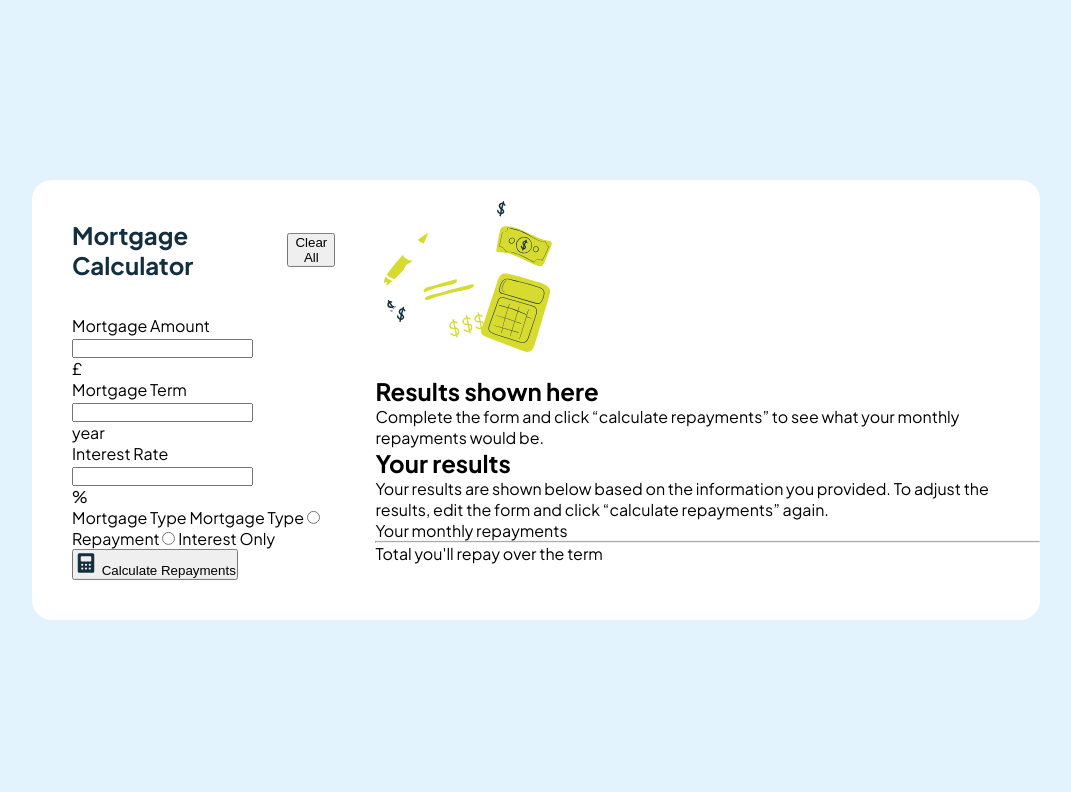
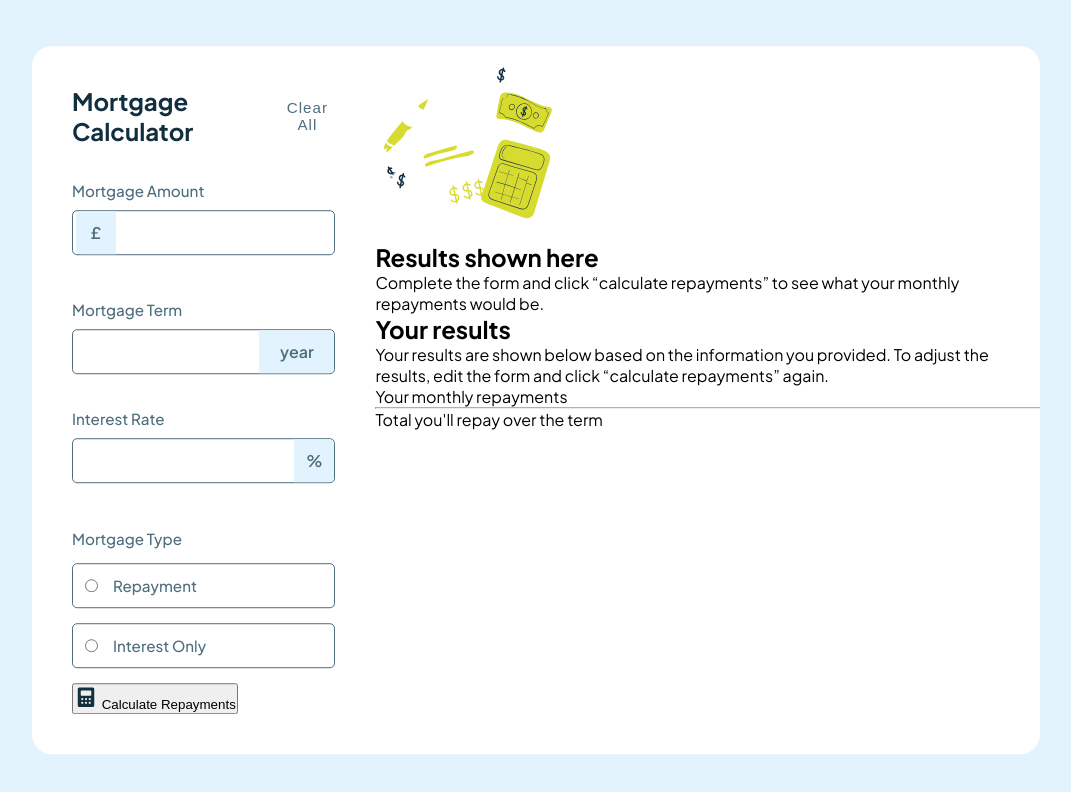
Before and after one commit to Glenda9031/Mortgage_Repayment_Calculator_Main, a plain HTML site: page index.html in a window 1280 px wide. Shown: the whole page, without its empty margins (104-1175 px from the left). Drawn offline with Linux system fonts and the light colour scheme.

Commit message:
Updated index.html and style.css

```diff
--- a/css/style.css
+++ b/css/style.css
@@ -55,3 +55,148 @@ body {
 h1 {
     color: var(--Slate900);
 }
+
+.clear-button {
+  text-decorationn: underline;
+  font-size: 0.95em;
+  color: var(--Slate700);
+  letter-spacing: .0625rem;
+  cursor: pointer;
+  background-color: transparent;
+  border: none;
+}
+
+.amount {
+  display: flex;
+  flex-direction: column;
+  gap: .625rem;
+  position: relative;
+}
+
+.amount > label,
+.term-container > label,
+.interest-container > label,
+.type-container > label {
+  color: var(--Slate700);
+  font-size: 0.95em;
+  font-weight: 500;
+}
+
+#mortgage-amount-input,
+#mortgage-term-input,
+#interest-rate-input {
+  width: 100%;
+  height: 2.8125rem;
+  border-radius: .3125rem;
+  border: .0625rem solid var(--Slate700);
+  padding: .625rem .625rem .625rem 3.4375rem;
+  font-weight: 700;
+  font-sizeL 1em;
+  cursor: pointer;
+}
+
+#mortgage-amount-input:hover,
+#mortgage-term-input:hover,
+#interest-rate-input:hover {
+  border-color: var(--Lime);
+}
+
+.symbol-background {
+  background-color: var(--Slate100);
+  position: absolute;
+  height: 2.6875rem;
+  top: 1.875rem;
+  display: flex;
+  align-items: center;
+  justify-content: center;
+  font-weight: 600;
+  color: var(--Slate700);
+}
+
+.pound-symbol {
+  width: 2.5rem;
+  border-radius: .3125rem 0 0 .3125rem;
+  left: .25rem;
+}
+
+.year-symbol {
+  right: .0625rem;
+  width: 4.6875rem;
+  border-radius: 0 .3125rem .3125rem 0;
+}
+
+.percent-symbol {
+  right: .0625rem;
+  width: 2.5rem;
+  border-radius: 0 .3125rem .3125rem 0;
+}
+
+.term-interest-container {
+  display: flex;
+  flex-direction: column;
+  gap: 1.5625rem;
+  margin-top: 2.2rem;
+}
+
+.term-container,
+.interest-container {
+  display: flex;
+  flex-direction: column;
+  gap: .625rem;
+  position: relative;
+}
+
+#mortgage-term-input,
+#interest-rate-input {
+  padding: .9375rem;
+}
+
+
+#mortgage-amount-input:hover + .symbol-background,
+#mortgage-term-input:hover + .symbol-background,
+#interest-rate-input:hover + .symbol-background {
+  background-color: var(--Lime);
+}
+
+#mortgage-amount-input:focus-visible + .symbol-background,
+#mortgage-term-input:focus-visible + .symbol-background,
+#interest-rate-input:focus-visible + .symbol-background {
+  background-color: var(--Lime);
+}
+
+#mortgage-amount-input:focus-visible,
+#mortgage-term-input:focus-visible,
+#interest-rate-input:focus-visible {
+  background-color: var(--Lime);
+}
+
+input::-webkit-outer-spin-button,
+input::-webkit-inner-spin-button {
+  -webkit-appearance: none;
+  margin: 0;
+}
+
+.type-container {
+  margin-top: 2.2rem;
+  display: flex;
+  flex-direction: column;
+  gap: .9375rem;
+}
+
+.option {
+  width: 100%;
+  display: flex;
+  align-items: center;
+  gap: .9375rem;
+  padding: .75rem;
+  border: .0625rem solid var(--Slate700);
+  cursor: pointer;
+  border-radius: .3125rem;
+  font-weight: 700;
+  color: var(--Slate900);
+}
+
+.option:hover {
+  background-color: hsla(61%, 70%, 52%, 0.213);
+  border-color: var(--Lime);
+}
--- a/index.html
+++ b/index.html
@@ -26,12 +26,13 @@
             </div>
 
             <div class="term-interest-container">
-              <div class="term-cont">
+              <div class="term-container">
                 <label for="Mortgage-term">Mortgage Term</label>
-                <input type="number" id="mortgage-term-input" name="mortgage-term-input" />
+                <input type="number" id="mortgage-term-input"  name="mortgage-term-input"/>
                 <div class="year-symbol symbol-background">year</div>
                 <p class="error-msg"></p>
               </div>
+
 
               <div class="interest-container">
                 <label for="Mortgage-term">Interest Rate</label>
@@ -43,7 +44,7 @@
 
             <div class="type-container">
               <label for="Mortgage-term">Mortgage Type</label>
-              <label for="repayment-option" class="option repayment-label">Mortgage Type
+              <label for="repayment-option" class="option repayment-label">
                 <input type="radio" id="repayment-option" name="Mortgagetype" value="repayment" />
                 Repayment
               </label>
```
